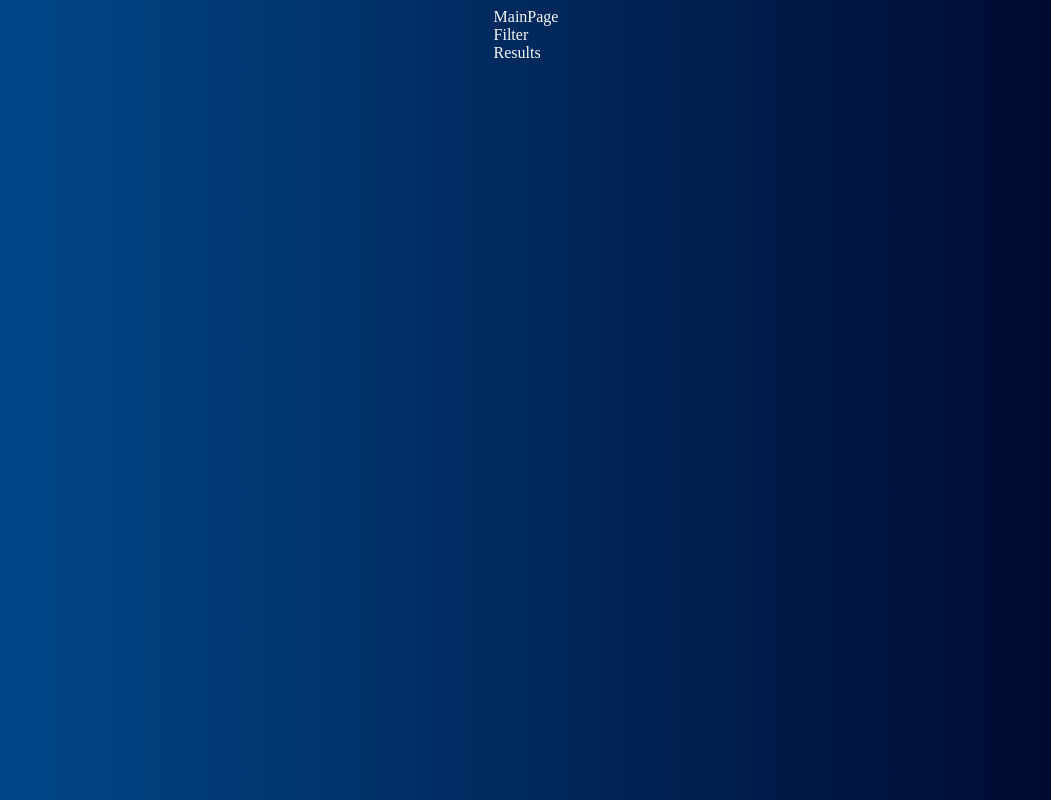
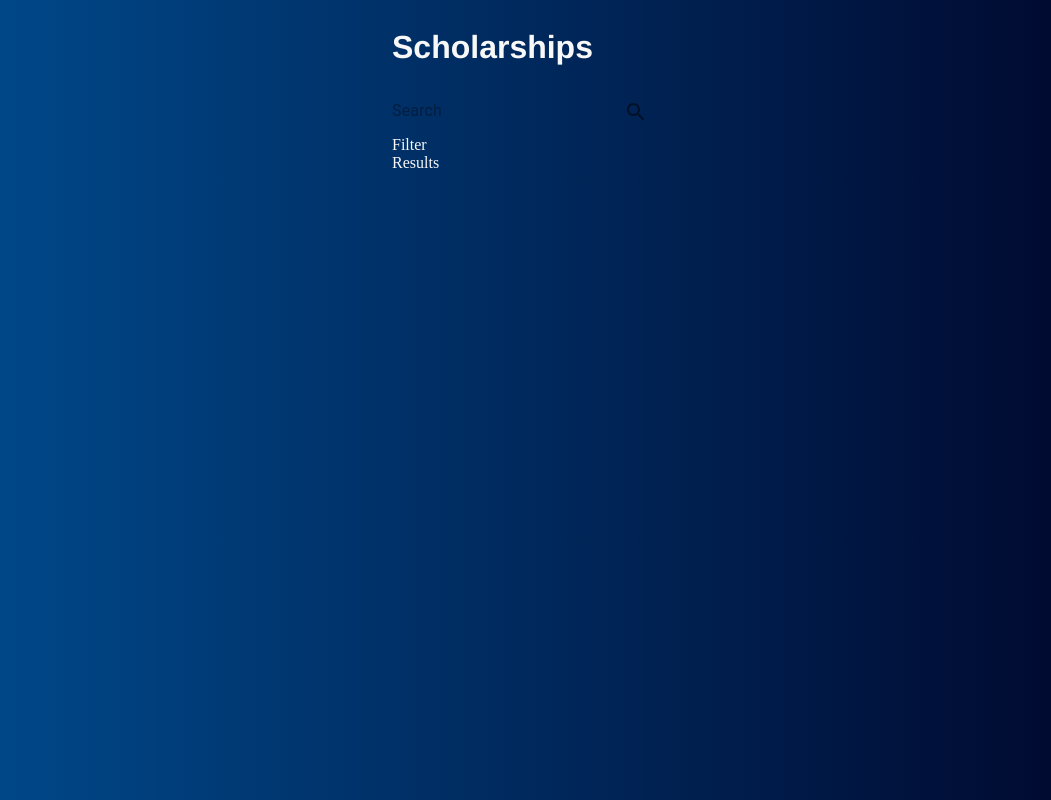
Before and after one commit to hidny/ixhacklab2019, a React app: page / in a window 1280 px wide. Shown: the whole page, without its empty margins (114-1165 px from the left). Built offline with nearby package versions, Linux system fonts and the light colour scheme.

Commit message:
Added search bar

```diff
--- a/src/components/MainPage.jsx
+++ b/src/components/MainPage.jsx
@@ -1,5 +1,48 @@
 import React from 'react';
-let MainPage = () => (
-	<div>MainPage</div>
-);
+import { InputBase, IconButton } from '@material-ui/core';
+import SearchIcon from '@material-ui/icons/Search';
+
+function performSearch(event) {
+	if (event.key == "Enter") {
+		console.log(event.target.value);
+	}
+};
+
+class MainPage extends React.Component {
+	constructor(props) {
+		super(props);
+		this.state = {value: ''};
+		this.handleChange = this.handleChange.bind(this);
+		this.handleSubmit = this.handleSubmit.bind(this);
+	}
+
+	handleChange(event) {
+		this.setState({value: event.target.value});
+	}
+
+	handleSubmit(event) {
+		alert('A name was submitted: ' + this.state.value);
+		event.preventDefault();
+	}
+
+	render() {
+		return(
+			<div>
+				<h1>Scholarships</h1>
+				<InputBase
+				 placeholder="Search"
+				 onChange={this.handleChange}
+				 onKeyPress={(e) => {
+					 if (e.key === "Enter") {
+						 this.handleSubmit(event);
+					 }
+				 }}/>
+				<IconButton onClick={this.handleSubmit}>
+					<SearchIcon />
+				</IconButton>
+			</div>
+		);
+	}
+}
+
 export default MainPage;
```
